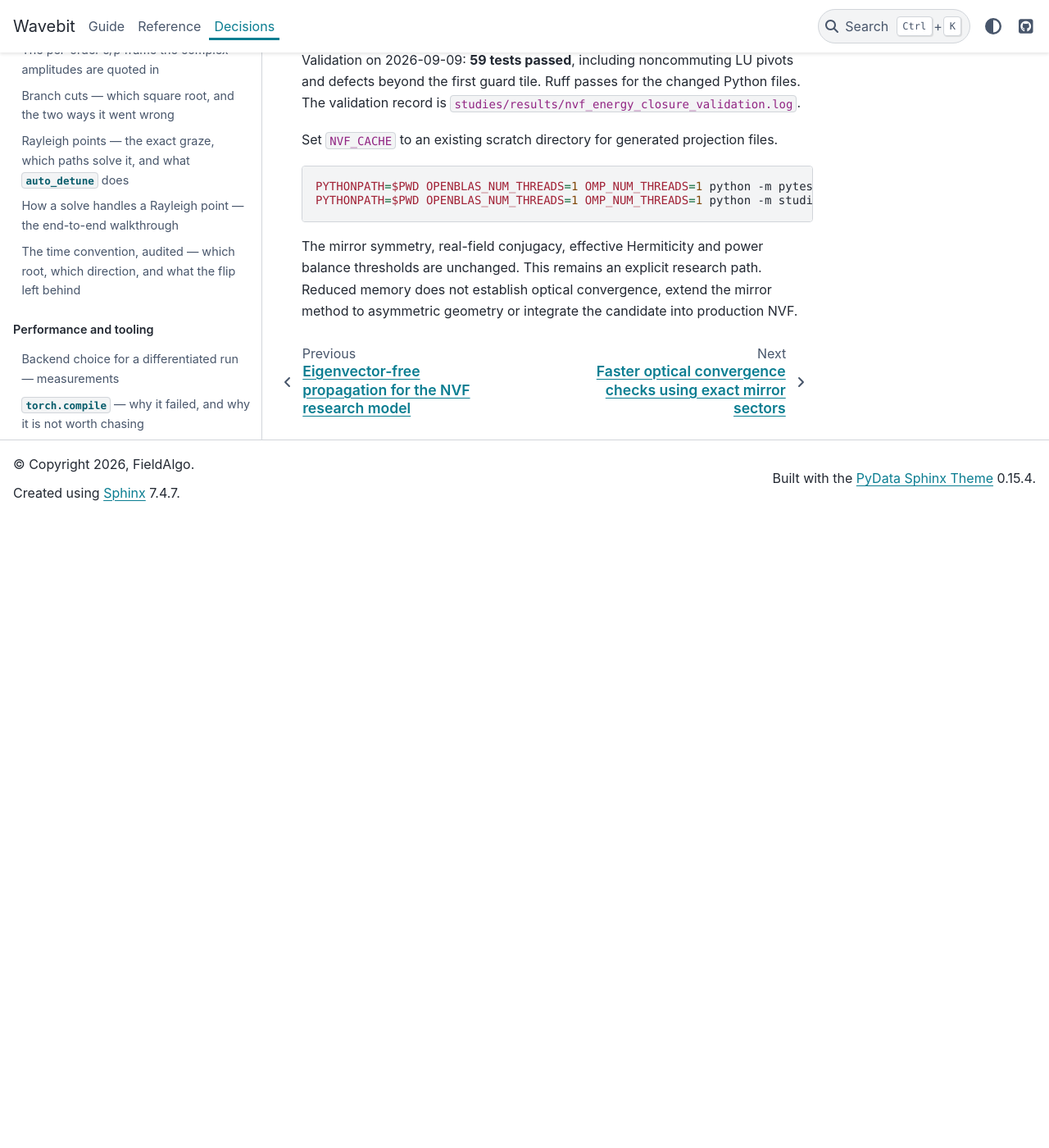
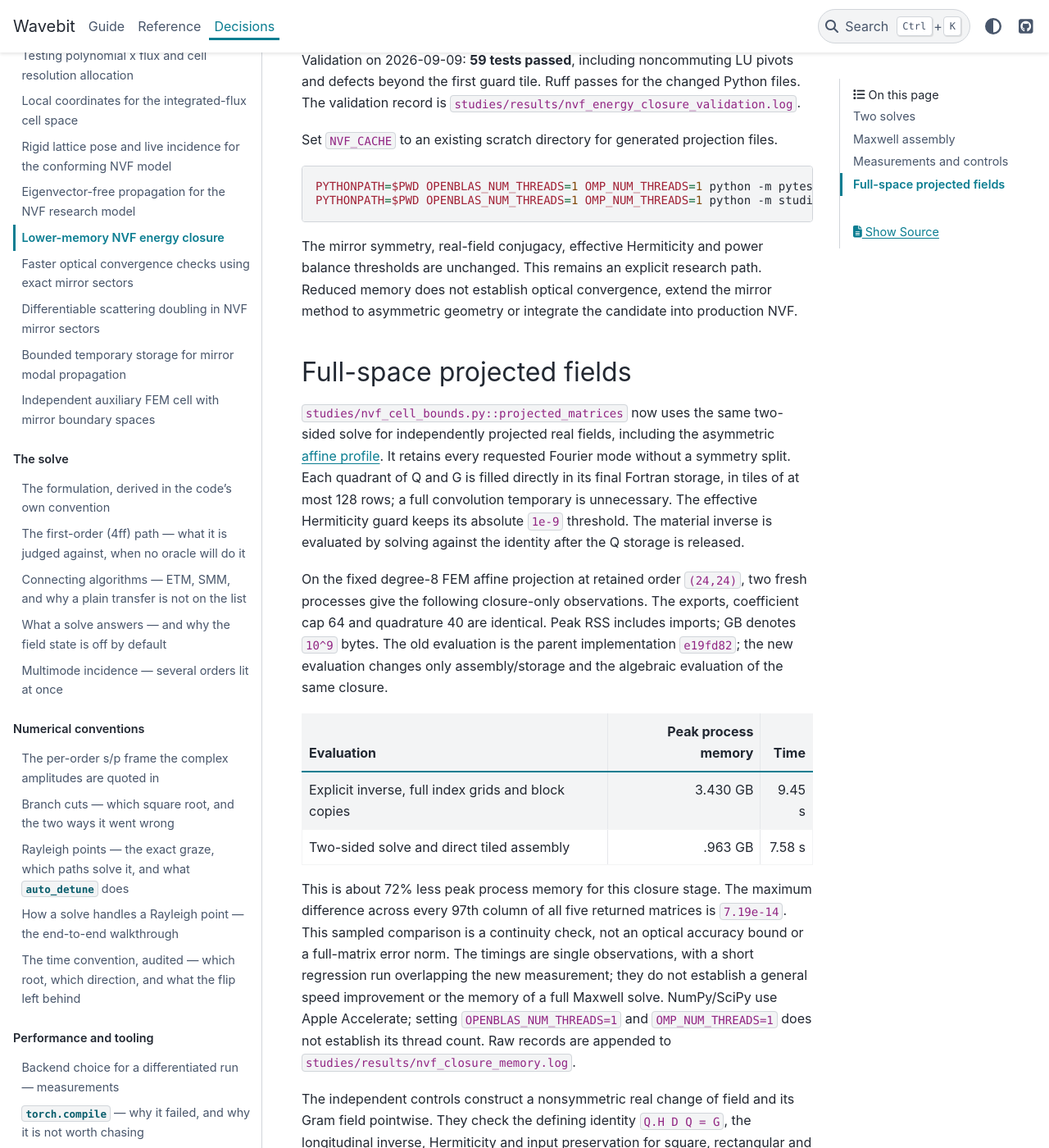
Before and after one commit to fieldalgo/wavebit, a Sphinx documentation site: the page built from docs/nvf-energy-closure.md, in a window 1280 px wide and 1400 px high, scrolled down 3263 px. Shown: the whole window at 82% size. Built offline with Sphinx 7.4.7 and the PyData theme 0.15.4, drawn with Linux system fonts in a browser that asks for light colours; before the commit the page ends 3893 px from its top, so only the background shows below that; some of the changed text lies outside the part shown.

Commit message:
perf(nvf): reduce full-space projection closure memory
Assemble owned Fourier blocks in tiles and reuse the exact two-sided energy solve without an explicit change-of-field inverse. Preserve directional mode sets, diagnostics and coefficient inputs; verify the energy identity and existing optical controls.

Co-authored-by: Codex <noreply@openai.com>

```diff
--- a/docs/nvf-energy-closure.md
+++ b/docs/nvf-energy-closure.md
@@ -131,3 +131,52 @@ The mirror symmetry, real-field conjugacy, effective Hermiticity and power
 balance thresholds are unchanged. This remains an explicit research path.
 Reduced memory does not establish optical convergence, extend the mirror
 method to asymmetric geometry or integrate the candidate into production NVF.
+
+## Full-space projected fields
+
+`studies/nvf_cell_bounds.py::projected_matrices` now uses the same two-sided
+solve for independently projected real fields, including the asymmetric
+[affine profile](nvf-affine-convergence.md). It retains every requested
+Fourier mode without a symmetry split. Each quadrant of Q and G is filled
+directly in its final Fortran storage, in tiles of at most 128 rows; a full
+convolution temporary is unnecessary. The effective Hermiticity guard keeps
+its absolute `1e-9` threshold. The material inverse is evaluated by solving
+against the identity after the Q storage is released.
+
+On the fixed degree-8 FEM affine projection at retained order `(24,24)`, two
+fresh processes give the following closure-only observations. The exports,
+coefficient cap 64 and quadrature 40 are identical. Peak RSS includes imports;
+GB denotes `10^9` bytes. The old evaluation is the parent implementation
+`e19fd82`; the new evaluation changes only assembly/storage and the algebraic
+evaluation of the same closure.
+
+| Evaluation | Peak process memory | Time |
+| --- | ---: | ---: |
+| Explicit inverse, full index grids and block copies | 3.430 GB | 9.45 s |
+| Two-sided solve and direct tiled assembly | .963 GB | 7.58 s |
+
+This is about 72% less peak process memory for this closure stage. The
+maximum difference across every 97th column of all five returned matrices
+is `7.19e-14`. This sampled comparison is a continuity check, not an optical
+accuracy bound or a full-matrix error norm. The timings are single
+observations, with a short regression run overlapping the new measurement;
+they do not establish a general speed improvement or the memory of a full
+Maxwell solve. NumPy/SciPy use Apple Accelerate; setting
+`OPENBLAS_NUM_THREADS=1` and `OMP_NUM_THREADS=1` does not establish its thread
+count. Raw records are appended to `studies/results/nvf_closure_memory.log`.
+
+The independent controls construct a nonsymmetric real change of field and
+its Gram field pointwise. They check the defining identity `Q.H D Q = G`,
+the longitudinal inverse, Hermiticity and input preservation for square,
+rectangular and zero orders. Both rectangular orientations cross the
+128-row assembly boundary and exercise the final short tile. Singular
+change-of-field and material matrices still raise. These controls do not
+require mirror symmetry or a positive-definiteness assumption in the solve.
+
+The complete order-24 optical rerun changes p/s transmission by only
+`+1.15e-12` / `+1.86e-12` relative to the preceding explicit-inverse record.
+Validation passes 214 distinct checks across projected-cell algebra,
+directional and affine exports, contact controls, mirror/doubling,
+the optional fitted FEM instrument and documentation contracts. The strict
+documentation build and Ruff also pass. The appended validation details are
+in `studies/results/nvf_energy_closure_validation.log`.
```
Also changed, not shown: studies/README.md, 2 other files.
